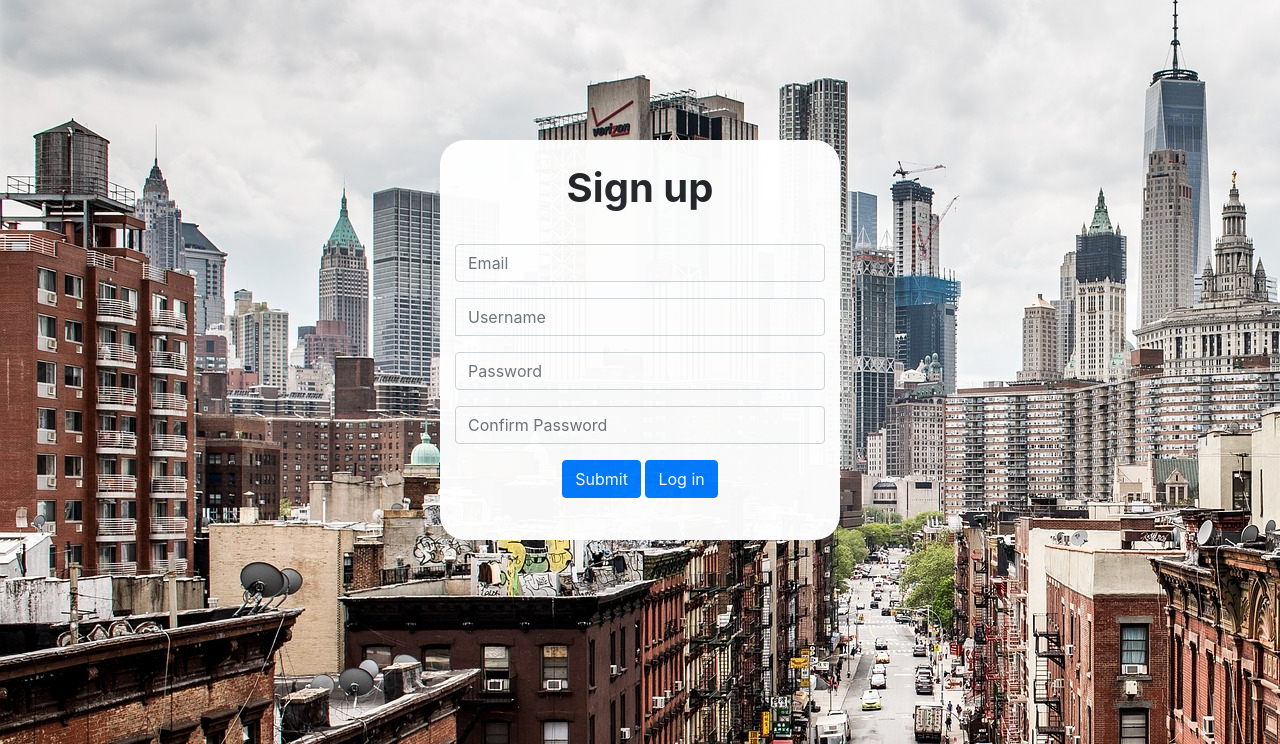
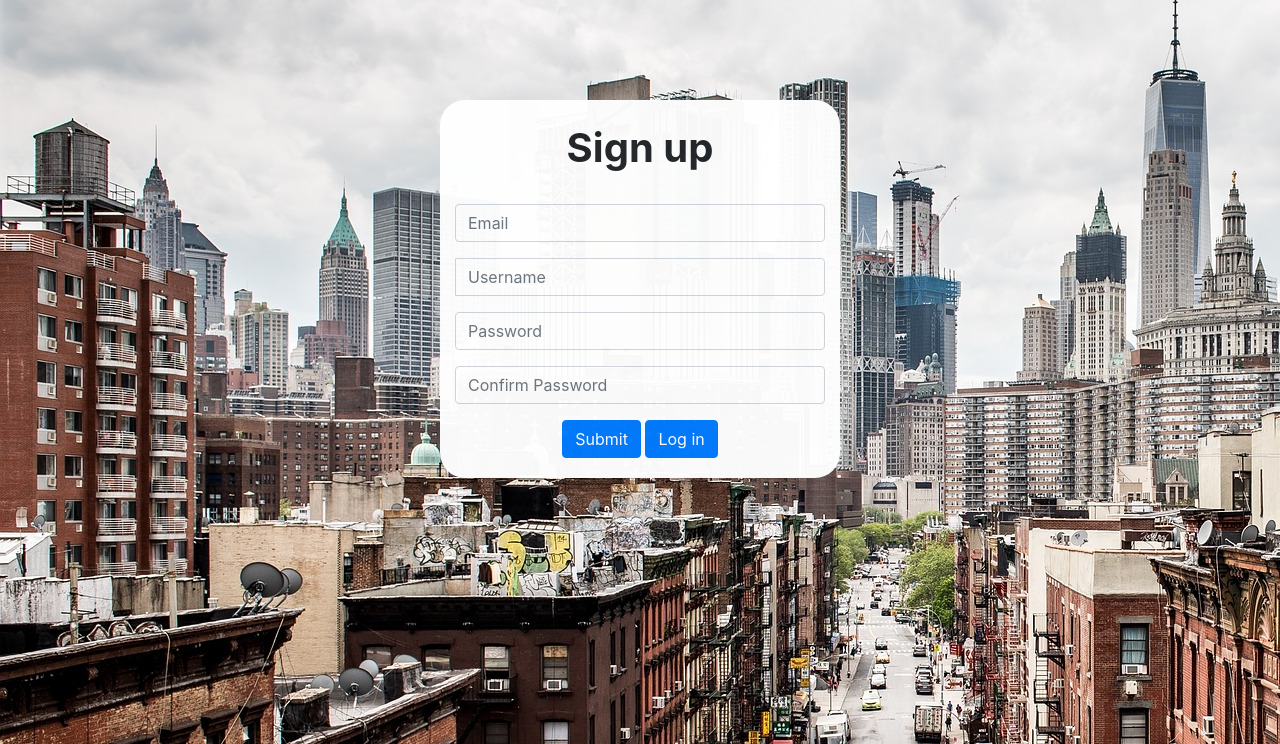
Before and after one commit to Sh3mm/Hackatown, a PHP site: page /signup.php in a window 1280 px wide. Shown: the part 56-800 px from the top of the page. Run offline with PHP 8.4, Linux system fonts and the light colour scheme; some libraries are stand-ins or nearby versions.

Commit message:
update boys

```diff
--- a/config.php
+++ b/config.php
@@ -8,8 +8,8 @@
 // show all errors, only tp be used for debug
 error_reporting(E_ALL);
 
-$dbUser = 'username';
-$dbPasswd = 'password';
+$dbUser = 'root';
+$dbPasswd = 'Emile1998';
 $dbName = 'hackatown';
 
 $DEFAULT_LEVEL = 1;
--- a/signup.php
+++ b/signup.php
@@ -70,9 +70,9 @@ elseif (isset($_POST['username']) && isset($_POST['password']) && isset($_POST['
         #box{
             background-color: white;
             width : 400px;
-            height: 50%;
+            height: match;
             border-radius: 25px;
-            margin-top: 140px;
+            margin-top: 100px;
             opacity: 0.97;
         }
 
@@ -126,10 +126,11 @@ elseif (isset($_POST['username']) && isset($_POST['password']) && isset($_POST['
 
         <button style="margin-bottom:20px"  type="submit" class="btn btn-primary">Submit</button>
         <a href="login.php"><button style="margin-bottom:20px"  type="button" class="btn btn-primary">Log in</button></a>
-        </form>
         <?php
         require ('errors.php');
-        ?>
+        ?><br>
+		</form>
+
     </div>
 
 </center>
```
